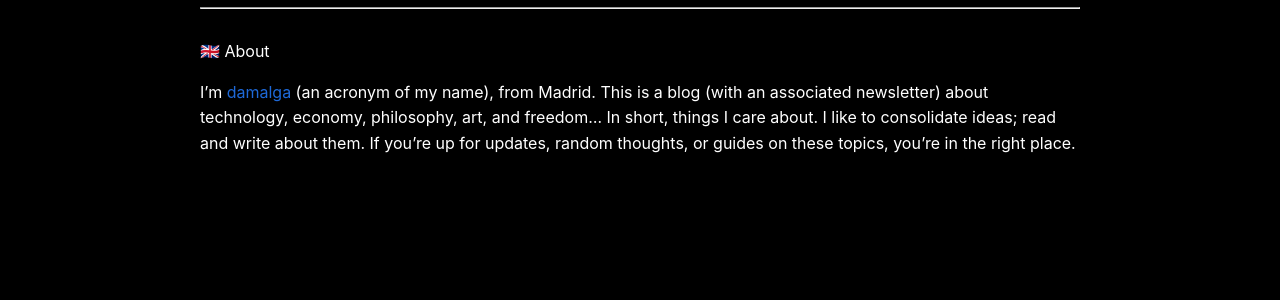
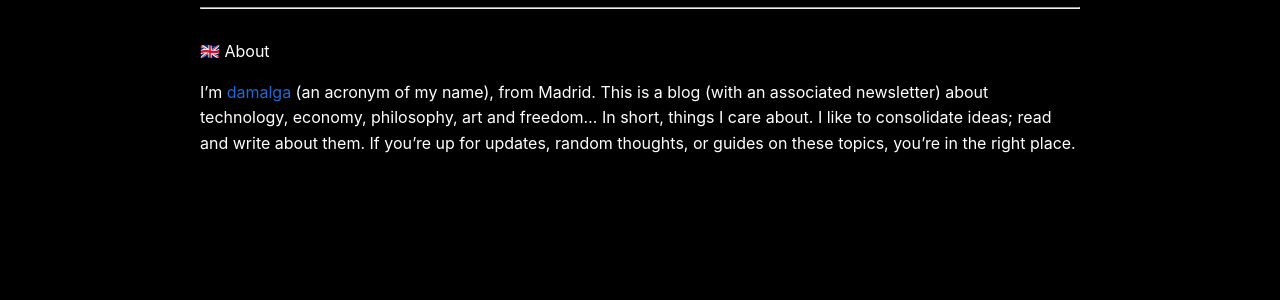
Before and after one commit to damalga/damalga-nl-lp, a Jekyll site: the page built from about.md, in a window 1280 px wide. Shown: the part 347-647 px from the top of the page. Built offline with Jekyll 4.4.1, drawn with Linux system fonts in a browser that asks for light colours; some web fonts are replaced.

```diff
--- a/about.md
+++ b/about.md
@@ -12,4 +12,4 @@ Soy <a href="https://damalga.com" target="_blank" rel="noopener noreferrer">dama
 
 🇬🇧 About
 
-I’m <a href="https://damalga.com" target="_blank" rel="noopener noreferrer">damalga</a> (an acronym of my name), from Madrid. This is a blog (with an associated newsletter) about technology, economy, philosophy, art, and freedom… In short, things I care about. I like to consolidate ideas; read and write about them. If you’re up for updates, random thoughts, or guides on these topics, you’re in the right place.
+I’m <a href="https://damalga.com" target="_blank" rel="noopener noreferrer">damalga</a> (an acronym of my name), from Madrid. This is a blog (with an associated newsletter) about technology, economy, philosophy, art and freedom… In short, things I care about. I like to consolidate ideas; read and write about them. If you’re up for updates, random thoughts, or guides on these topics, you’re in the right place.
```
